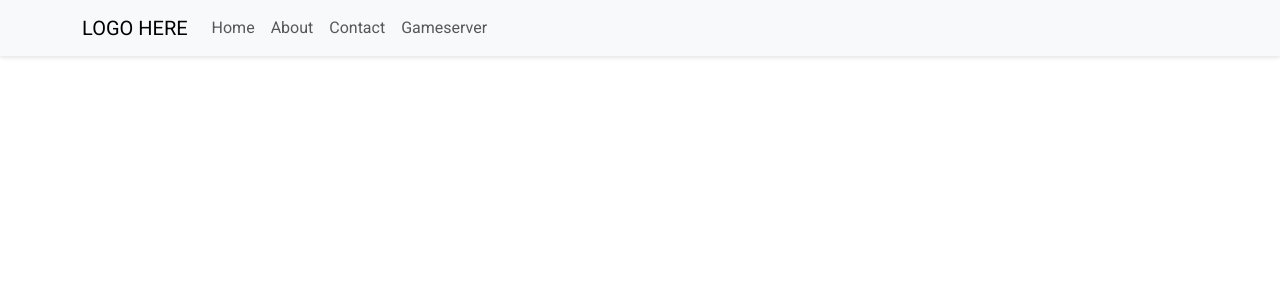
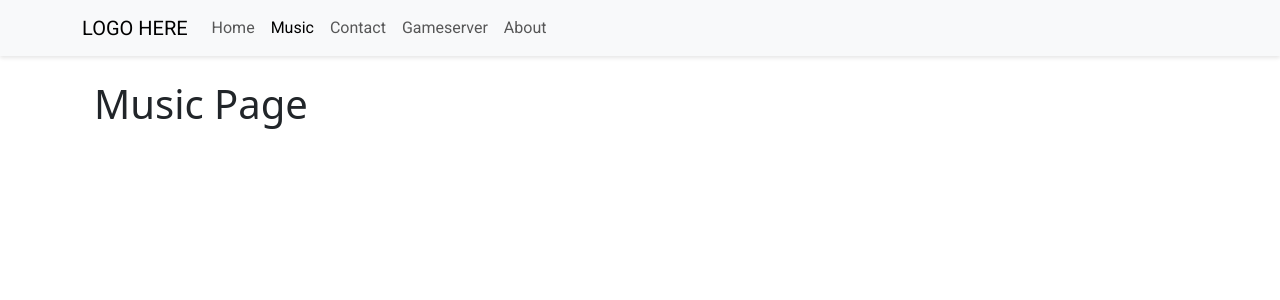
Before and after one commit to Danieljohansen97/bytebender_app, a React (Create React App) app: page /music in a window 1280 px wide. Shown: the top 300 px of the page. Built offline with nearby package versions, Linux system fonts and the light colour scheme.

Commit message:
Add MusicPage

```diff
--- a/src/components/NavBar/NavBar.jsx
+++ b/src/components/NavBar/NavBar.jsx
@@ -17,14 +17,17 @@ const NavBar = () => {
             <Nav.Link as={NavLink} to="/" className={styles.navLink}>
               Home
             </Nav.Link>
-            <Nav.Link as={NavLink} to="/about" className={styles.navLink}>
-              About
+            <Nav.Link as={NavLink} to="/music" className={styles.navLink}>
+              Music
             </Nav.Link>
             <Nav.Link as={NavLink} to="/contact" className={styles.navLink}>
               Contact
             </Nav.Link>
             <Nav.Link as={NavLink} to="/gameserver" className={styles.navLink}>
               Gameserver
+            </Nav.Link>
+            <Nav.Link as={NavLink} to="/about" className={styles.navLink}>
+              About
             </Nav.Link>
           </Nav>
         </Navbar.Collapse>
--- /dev/null
+++ b/src/pages/musicPage/MusicPage.jsx
@@ -0,0 +1,13 @@
+import React from 'react';
+
+import { Row, Col, COntainer, Container } from 'react-bootstrap';
+
+const MusicPage = () => {
+    return (
+        <Container fluid>
+            <h1>Music Page</h1>
+        </Container>
+    )
+}
+
+export default MusicPage;
--- a/src/routes/routes.js
+++ b/src/routes/routes.js
@@ -2,12 +2,14 @@ import HomePage from "../pages/homePage/HomePage";
 import AboutPage from "../pages/aboutPage/AboutPage";
 import ContactPage from "../pages/contactPage/ContactPage";
 import GameServerPage from "../pages/gameServerPage/GameServerPage";
+import MusicPage from "../pages/musicPage/MusicPage";
 
 const routes = [
   { path: '/', component: <HomePage />, exact: true },
   { path: '/about', component: <AboutPage /> },
   { path: '/contact', component: <ContactPage /> },
   { path: '/gameserver', component: <GameServerPage /> },
+  { path: '/music', component: <MusicPage /> },
 ];
 
 export default routes;
```
Also changed, not shown: src/pages/musicPage/musicPage.styles.css (added).
